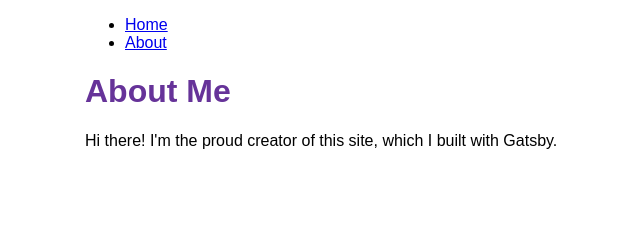
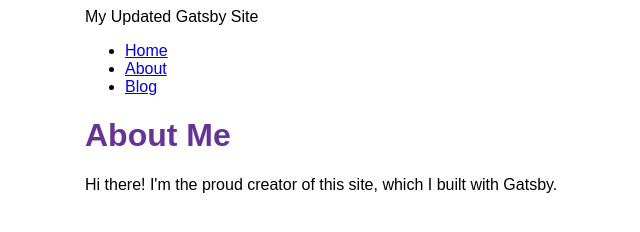
Before and after one commit to rbruggs/my-gatsby-site, a Gatsby site: page /about in a window 1280 px wide. Shown: the whole page, without its empty margins (305-945 px from the left). Built offline with nearby package versions, Linux system fonts and the light colour scheme; Gatsby itself is replaced by a stand-in of ours.

Commit message:
Finished Gatsby Tut Part 4

```diff
--- a/gatsby-config.js
+++ b/gatsby-config.js
@@ -1,9 +1,16 @@
 module.exports = {
   siteMetadata: {
-    title: "My Gatsby Site",
+    title: "My Updated Gatsby Site",
   },
   plugins: [
     "gatsby-plugin-image",
     "gatsby-plugin-sharp",
+    {
+      resolve: "gatsby-source-filesystem",
+      options: {
+        name: `blog`,
+        path: `${__dirname}/blog`,
+      }
+    },
   ],
 };
--- a/src/components/layout.js
+++ b/src/components/layout.js
@@ -1,5 +1,5 @@
 import * as React from 'react'
-import { Link } from 'gatsby'
+import { Link, useStaticQuery, graphql } from 'gatsby'
 import {
   container,
   heading,
@@ -9,9 +9,20 @@ import {
 } from './layout.module.css'
 
 const Layout = ({ pageTitle, children }) => {
+  const data = useStaticQuery(graphql`
+    query {
+      site {
+        siteMetadata {
+          title
+        }
+      }
+    }
+  `)
+
   return (
     <div className={container}>
-      <title>{pageTitle}</title>
+      <title>{pageTitle} | {data.site.siteMetadata.title}</title>
+      <header>{data.site.siteMetadata.title}</header>
       <nav>
         <ul className={navLinks}>
           <li className={navLinkItem}>
@@ -22,6 +33,11 @@ const Layout = ({ pageTitle, children }) => {
           <li className={navLinkItem}>
             <Link to="/about" className={navLinkText}>
               About
+            </Link>
+          </li>
+          <li className={navLinkItem}>
+            <Link to="/blog" className={navLinkText}>
+              Blog
             </Link>
           </li>
         </ul>
```
Also changed, not shown: src/pages/blog.js (added, +31 -0 lines), blog/first-blog-post.mdx (added), blog/second-blog.mdx (added), blog/third-blog.mdx (added), src/components/layout.module.css (line endings or trailing spaces), src/pages/about.js (line endings or trailing spaces).
